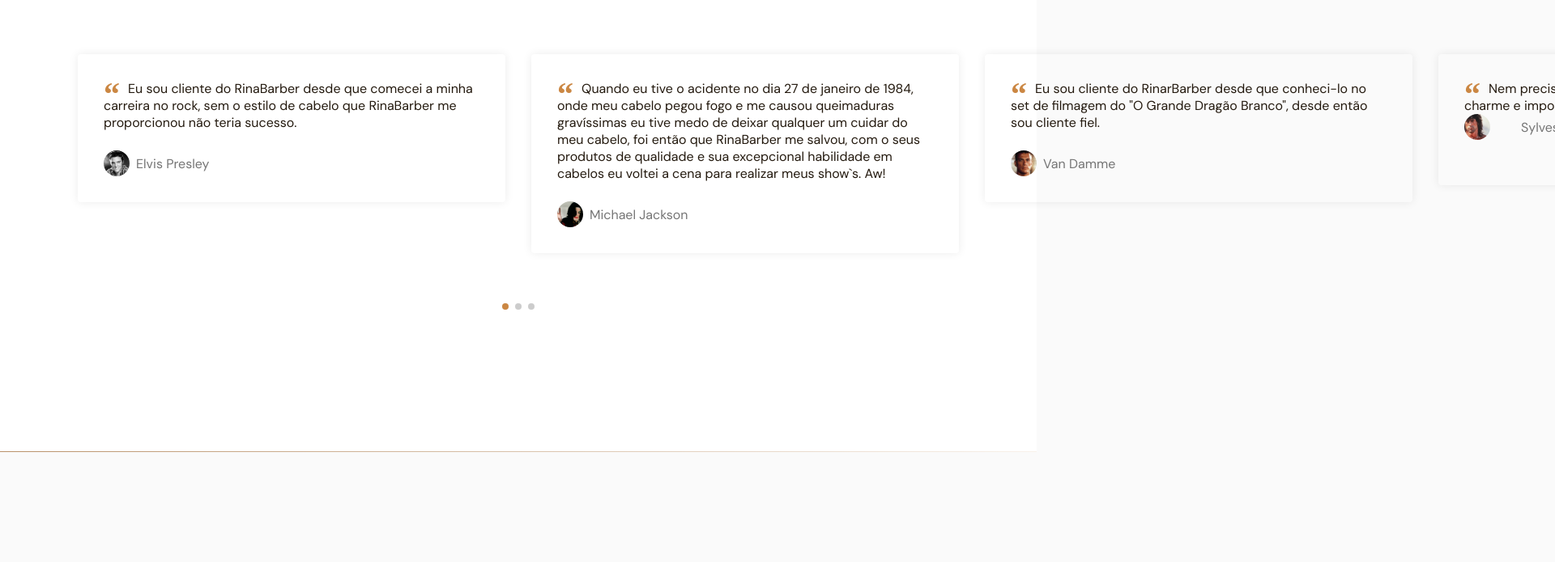
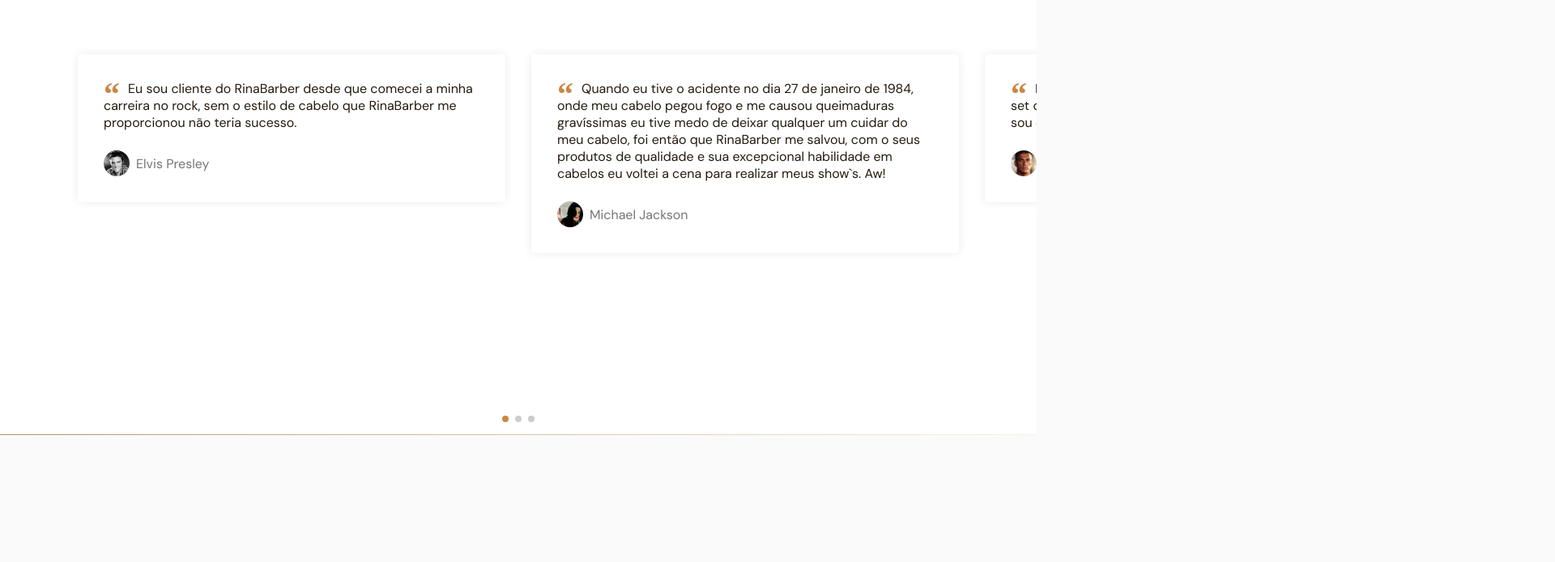
Before and after one commit to LeonardoCSR/rinabarber, a plain HTML site: page index.html in a window 1280 px wide. Shown: the part 2799-3494 px from the top of the page at 81% size, 1920 px wide, since content can reach past the window. Drawn offline with nearby package versions, Linux system fonts and the light colour scheme; files whose address does not match are found by name.

Commit message:
Update style.css

```diff
--- a/style.css
+++ b/style.css
@@ -370,6 +370,8 @@ nav.show ul.grid {
 /*================= TESTIMONIALS ================= */
 #testimonials {
   background: white;
+  position: relative;
+  overflow: hidden;
 }
 
 #testimonials .container {
@@ -423,10 +425,6 @@ nav.show ul.grid {
 .swiper-slide {
   height: auto;
   padding: 4rem 1rem;
-}
-
-#testimonials .swiper-pagination {
-  position: relative;
 }
 
 .swiper-pagination-bullet-active {
```
